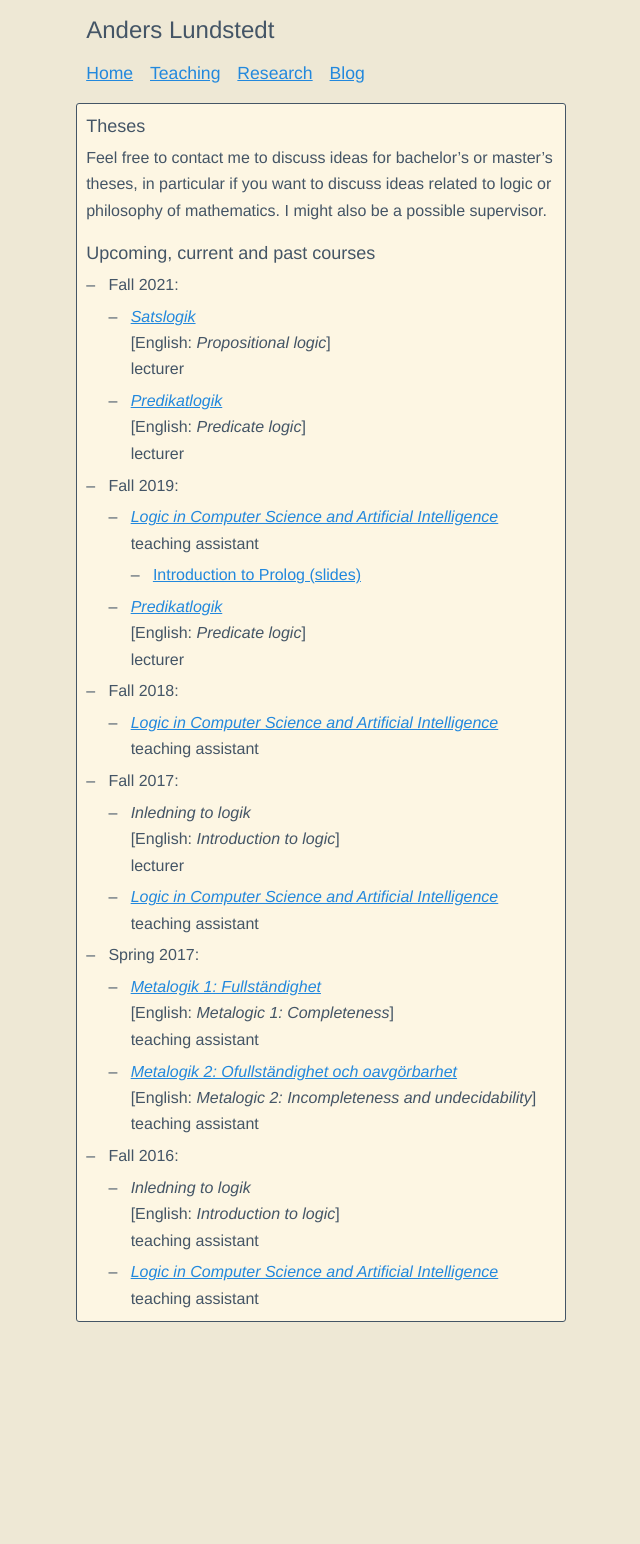
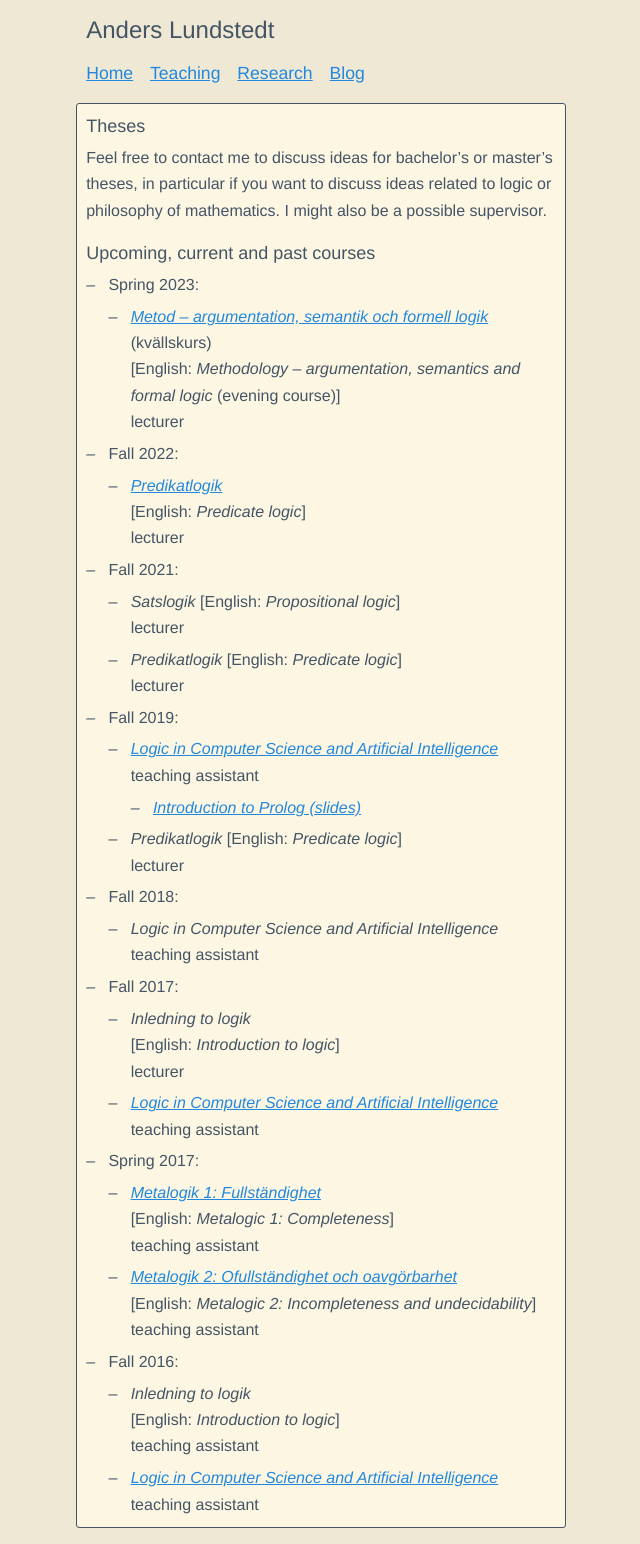
Before and after one commit to anderslundstedt/anderslundstedt.github.io, a Jekyll site: the page built from teaching/index.md, in a window 1280 px wide. Shown: the whole page, without its empty margins (319-959 px from the left). Built offline with Jekyll 4.4.1, drawn with Linux system fonts in a browser that asks for light colours; before the commit the page ends 1338 px from its top, so only the background shows below that.

Commit message:
update teaching

```diff
--- a/teaching/index.md
+++ b/teaching/index.md
@@ -8,22 +8,30 @@ particular if you want to discuss ideas related to logic or philosophy of
 mathematics. I might also be a possible supervisor.
 
 ## Upcoming, current and past courses
+- Spring 2023:
+  - [*Metod – argumentation, semantik och formell logik*](https://web.archive.org/web/20230222045647/https://www.su.se/sok-kurser-och-program/fitf10-1.413316) (kvällskurs)
+    [English: *Methodology – argumentation, semantics and formal logic* (evening course)]
+    lecturer
+- Fall 2022:
+  - [*Predikatlogik*](https://web.archive.org/web/20220529063944/https://www.su.se/sok-kurser-och-program/fitf1l-1.500784)
+    [English: *Predicate logic*]
+    lecturer
 - Fall 2021:
-  - [*Satslogik*](https://sisu.it.su.se/search/archive_info/FITF1L/)
+  - *Satslogik*
     [English: *Propositional logic*]
     lecturer
-  - [*Predikatlogik*](https://sisu.it.su.se/search/archive_info/FITF1L/)
+  - *Predikatlogik*
     [English: *Predicate logic*]
     lecturer
 - Fall 2019:
-  - [*Logic in Computer Science and Artificial Intelligence*](https://sisu.it.su.se/search/archive_info/FILOCS/)
+  - [*Logic in Computer Science and Artificial Intelligence*](https://web.archive.org/web/20230222050428/https://sisu.it.su.se/search/archive_info/FILOCS/en)
     teaching assistant
-    - [Introduction to Prolog (slides)](LiCSAI-2019/lundstedt_introduction_to_prolog_2019.pdf)
-  - [*Predikatlogik*](https://sisu.it.su.se/search/archive_info/FITF1L/)
+    - [*Introduction to Prolog (slides)*](LiCSAI-2019/lundstedt_introduction_to_prolog_2019.pdf)
+  - *Predikatlogik*
     [English: *Predicate logic*]
     lecturer
 - Fall 2018:
-  - [*Logic in Computer Science and Artificial Intelligence*](https://sisu.it.su.se/search/archive_info/FILOCS/)
+  - *Logic in Computer Science and Artificial Intelligence*
     teaching assistant
 - Fall 2017:
   - *Inledning to logik*
@@ -32,10 +40,10 @@ mathematics. I might also be a possible supervisor.
   - [*Logic in Computer Science and Artificial Intelligence*](https://web.archive.org/web/20180209120322/http://www2.philosophy.su.se/goranko/Courses2017/LiCSAI-2017.html)
     teaching assistant
 - Spring 2017:
-  - [*Metalogik 1: Fullständighet*](https://sisu.it.su.se/search/archive_info/FILOG3)
+  - [*Metalogik 1: Fullständighet*](https://web.archive.org/web/20220624034857/https://sisu.it.su.se/search/archive_info/FILOG3)
     [English: *Metalogic 1: Completeness*]
     teaching assistant
-  - [*Metalogik 2: Ofullständighet och oavgörbarhet*](https://sisu.it.su.se/search/archive_info/FILOG4/)
+  - [*Metalogik 2: Ofullständighet och oavgörbarhet*](https://web.archive.org/web/20230222051331/https://sisu.it.su.se/search/archive_info/FILOG4)
     [English: *Metalogic 2: Incompleteness and undecidability*]
     teaching assistant
 - Fall 2016:
```
